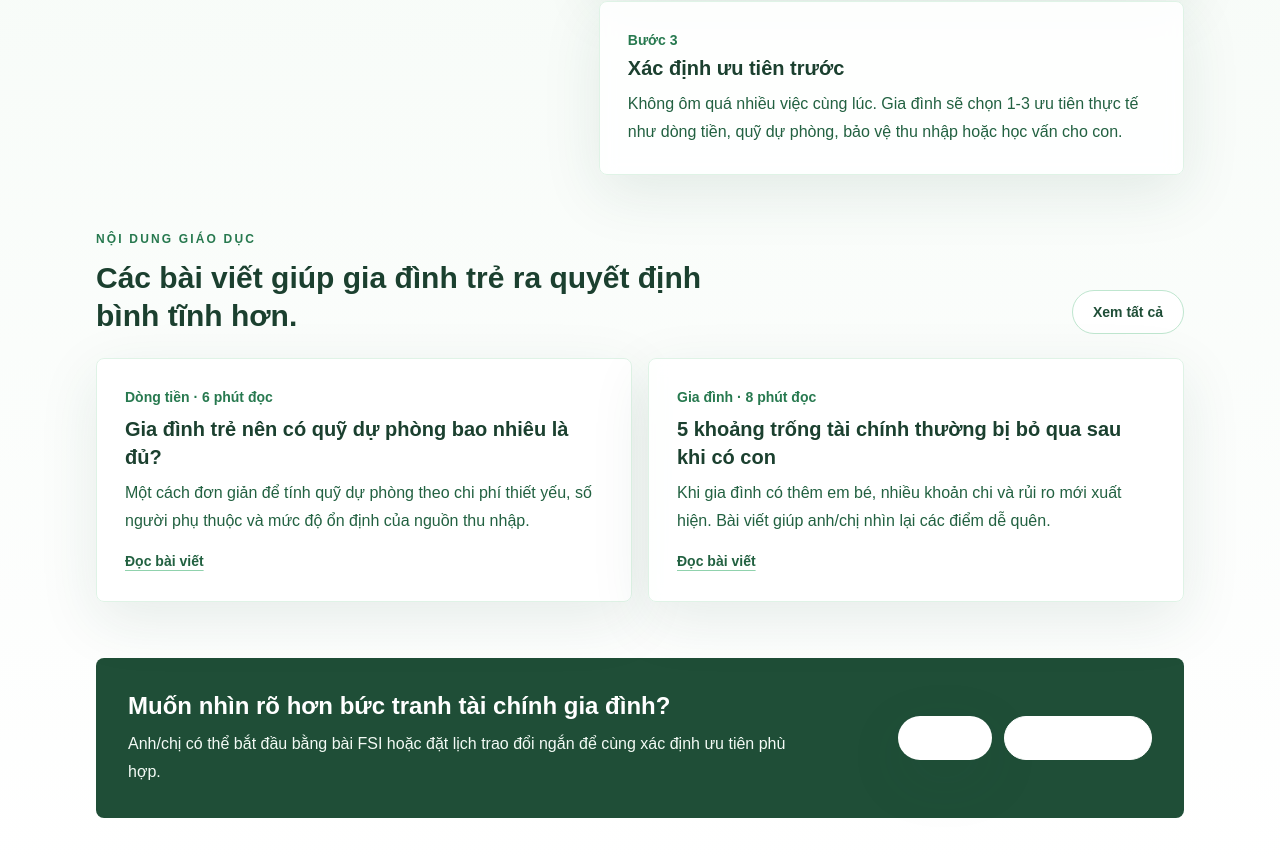
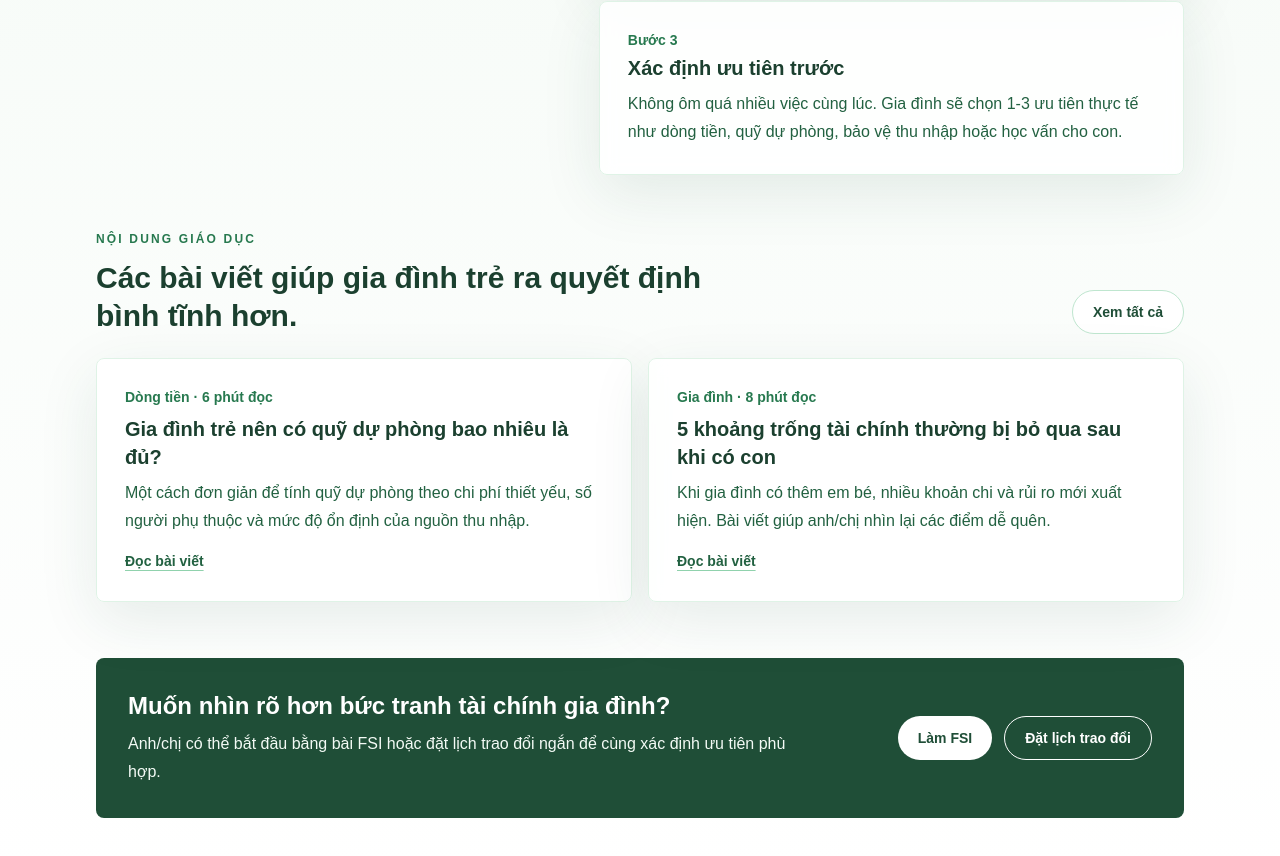
Before and after one commit to PaulPham-025/familyfsi, a Next.js app: page / in a window 1280 px wide. Shown: the part 1145-2001 px from the top of the page. Built offline with nearby package versions, Linux system fonts and the light colour scheme.

Commit message:
Fix CTA button text visibility

```diff
--- a/src/components/ContentBlocks.tsx
+++ b/src/components/ContentBlocks.tsx
@@ -1,4 +1,5 @@
-import { LinkButton, Panel, SectionLabel } from "@/components/Ui";
+import Link from "next/link";
+import { Panel, SectionLabel } from "@/components/Ui";
 import { brand } from "@/lib/site-content";
 
 export function ContactCta() {
@@ -13,12 +14,18 @@ export function ContactCta() {
             </p>
           </div>
           <div className="flex flex-col gap-3 sm:flex-row">
-            <LinkButton href="/survey" className="bg-white text-leaf-800 hover:bg-leaf-50">
+            <Link
+              href="/survey"
+              className="inline-flex min-h-11 items-center justify-center rounded-full bg-white px-5 py-2.5 text-sm font-bold text-leaf-800 transition hover:bg-leaf-50"
+            >
               Làm FSI
-            </LinkButton>
-            <LinkButton href={brand.bookingUrl} variant="secondary" className="border-white bg-transparent text-white hover:bg-white/10">
+            </Link>
+            <Link
+              href={brand.bookingUrl}
+              className="inline-flex min-h-11 items-center justify-center rounded-full border border-white px-5 py-2.5 text-sm font-bold text-white transition hover:bg-white/10"
+            >
               {brand.bookingLabel}
-            </LinkButton>
+            </Link>
           </div>
         </div>
       </div>
```
